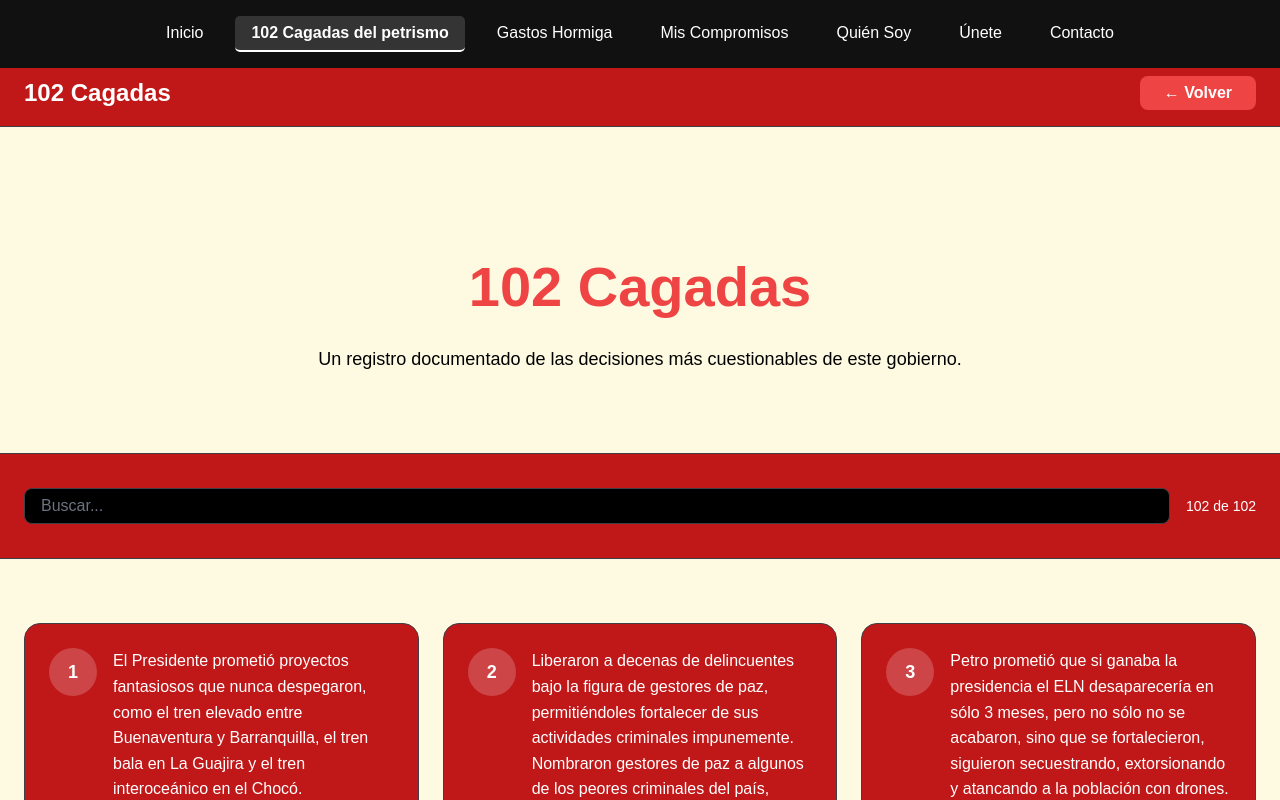
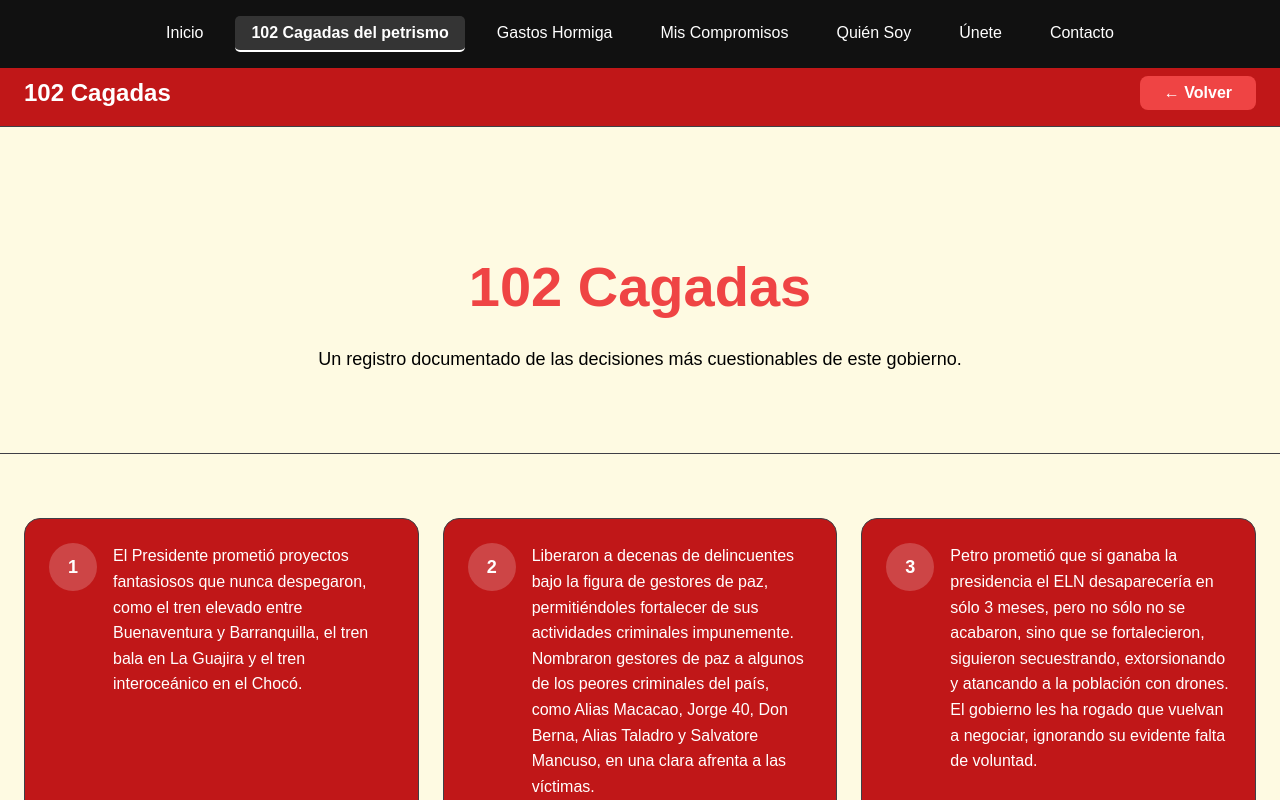
Before and after one commit to oficina91/german, a Vue app: page /102-cagadas in a window 1280 px wide. Shown: the top 800 px of the page. Built offline with nearby package versions, Linux system fonts and the light colour scheme; what quasar would draw is missing.

Commit message:
Updated 102Cagadas.vue

```diff
--- a/src/views/102Cagadas.vue
+++ b/src/views/102Cagadas.vue
@@ -26,22 +26,6 @@
       </div>
     </section>
 
-
-    <section class="filter-section">
-      <div class="filter-content">
-        <div class="filter-flex">
-          <input
-            v-model="searchQuery"
-            type="text"
-            placeholder="Buscar..."
-            class="filter-input"
-          >
-          <span class="filter-counter">
-            {{ filteredCagadas.length }} de {{ cagadas.length }}
-          </span>
-        </div>
-      </div>
-    </section>
 
 
     <section class="cards-section">
@@ -85,8 +69,6 @@
 
 <script setup>
 import { ref, computed } from 'vue'
-
-const searchQuery = ref('')
 
 const cagadas = ref([
   {
@@ -602,13 +584,7 @@ const cagadas = ref([
 ])
 
 const filteredCagadas = computed(() => {
-  if (!searchQuery.value.trim()) return cagadas.value
-
-  const query = searchQuery.value.toLowerCase().trim()
-  return cagadas.value.filter(cagada =>
-    cagada.texto.toLowerCase().includes(query) ||
-    cagada.titulo.toLowerCase().includes(query)
-  )
+  return cagadas.value
 })
 </script>
 
@@ -709,52 +685,6 @@ const filteredCagadas = computed(() => {
   line-height: 1.6;
 }
 
-/* Filter Section */
-.filter-section {
-  background-color: #c01718;
-  border-bottom: 1px solid #3f3f46;
-  position: sticky;
-  top: 4rem;
-  z-index: 40;
-}
-
-.filter-content {
-  max-width: 1400px;
-  margin: 0 auto;
-  padding: 1.5rem;
-}
-
-.filter-flex {
-  display: flex;
-  align-items: center;
-  gap: 1rem;
-}
-
-.filter-input {
-  flex: 1;
-  background-color: #000000;
-  border: 1px solid #3f3f46;
-  color: #ffffff;
-  padding: 0.5rem 1rem;
-  border-radius: 0.5rem;
-  outline: none;
-  transition: border-color 0.2s;
-  font-size: 1rem;
-}
-
-.filter-input:focus {
-  border-color: #ef4444;
-}
-
-.filter-input::placeholder {
-  color: #6b7280;
-}
-
-.filter-counter {
-  color: #ffffff;
-  font-size: 0.875rem;
-  white-space: nowrap;
-}
 
 /* Cards Section */
 .cards-section {
@@ -868,14 +798,5 @@ const filteredCagadas = computed(() => {
   .nav-title {
     font-size: 1.25rem;
   }
-
-  .filter-flex {
-    flex-direction: column;
-    align-items: stretch;
-  }
-
-  .filter-counter {
-    text-align: right;
-  }
 }
 </style>
```
